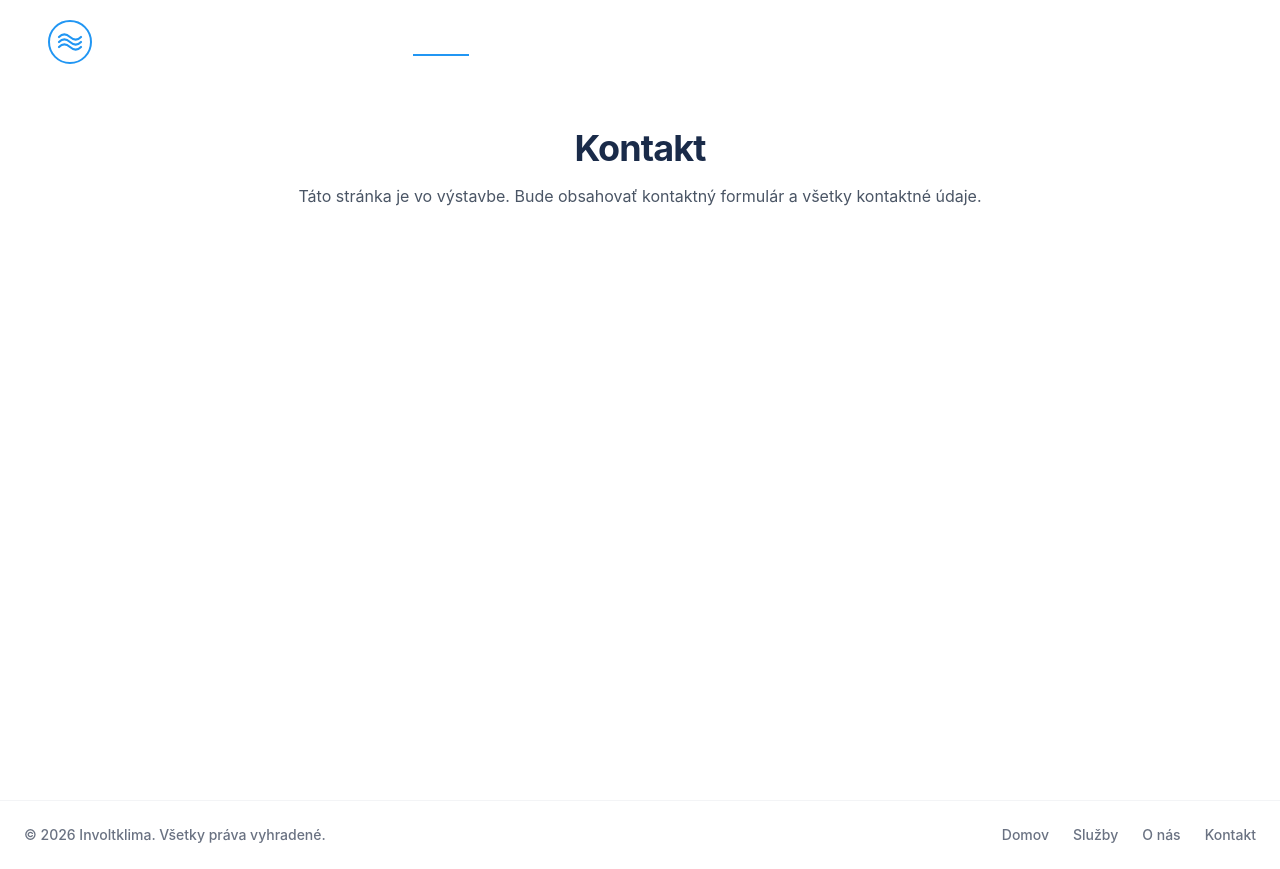
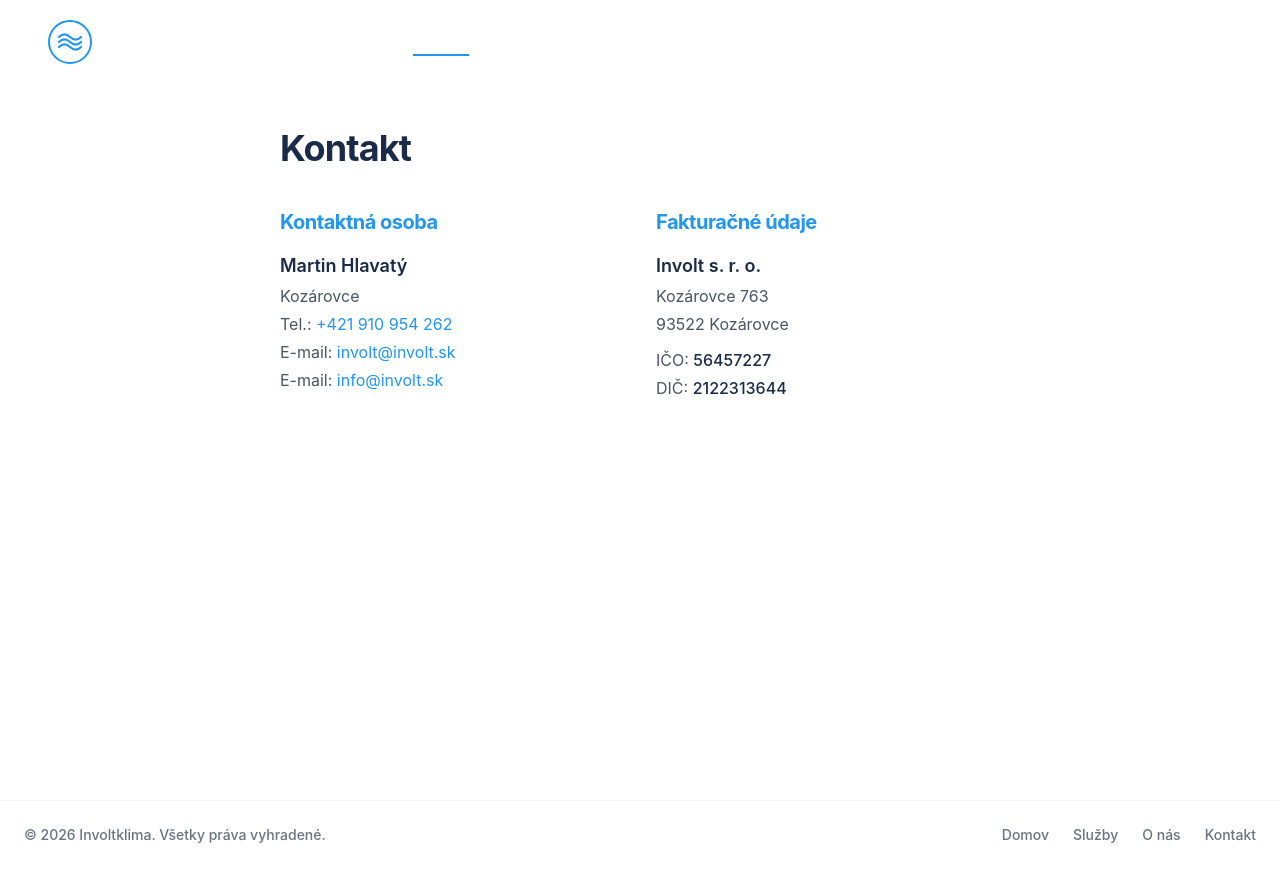
Before and after one commit to soltymwork/involtklima, a Next.js app: page /contact in a window 1280 px wide. Built offline with nearby package versions, Linux system fonts and the light colour scheme.

Commit message:
Add files via upload

```diff
--- a/app/contact/page.tsx
+++ b/app/contact/page.tsx
@@ -1,8 +1,33 @@
 export default function ContactPage() {
   return (
-    <div className="pt-32 min-h-screen text-center px-6">
-      <h1 className="text-4xl font-bold mb-4">Kontakt</h1>
-      <p className="text-gray-600">Táto stránka je vo výstavbe. Bude obsahovať kontaktný formulár a všetky kontaktné údaje.</p>
+    <div className="pt-32 min-h-screen px-6 max-w-3xl mx-auto">
+      <h1 className="text-4xl font-bold mb-10 text-[#1a2b49]">Kontakt</h1>
+
+      <div className="grid grid-cols-1 md:grid-cols-2 gap-8 mb-12">
+        <div>
+          <h2 className="text-xl font-bold text-[#2196f3] mb-4">Kontaktná osoba</h2>
+          <p className="font-semibold text-[#1a2b49] text-lg mb-1">Martin Hlavatý</p>
+          <p className="text-gray-600 mb-1">Kozárovce</p>
+          <p className="text-gray-600 mb-1">
+            Tel.: <a href="tel:+421910954262" className="text-[#2196f3] hover:underline">+421 910 954 262</a>
+          </p>
+          <p className="text-gray-600 mb-1">
+            E-mail: <a href="mailto:involt@involt.sk" className="text-[#2196f3] hover:underline">involt@involt.sk</a>
+          </p>
+          <p className="text-gray-600">
+            E-mail: <a href="mailto:info@involt.sk" className="text-[#2196f3] hover:underline">info@involt.sk</a>
+          </p>
+        </div>
+
+        <div>
+          <h2 className="text-xl font-bold text-[#2196f3] mb-4">Fakturačné údaje</h2>
+          <p className="font-semibold text-[#1a2b49] text-lg mb-1">Involt s. r. o.</p>
+          <p className="text-gray-600 mb-1">Kozárovce 763</p>
+          <p className="text-gray-600 mb-3">93522 Kozárovce</p>
+          <p className="text-gray-600 mb-1">IČO: <span className="font-medium text-[#1a2b49]">56457227</span></p>
+          <p className="text-gray-600">DIČ: <span className="font-medium text-[#1a2b49]">2122313644</span></p>
+        </div>
+      </div>
     </div>
   );
 }
```
